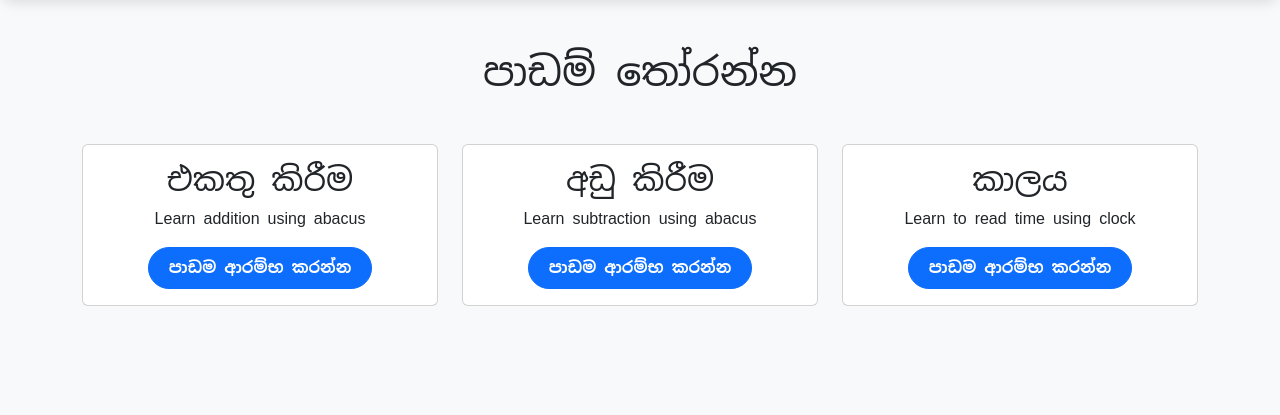
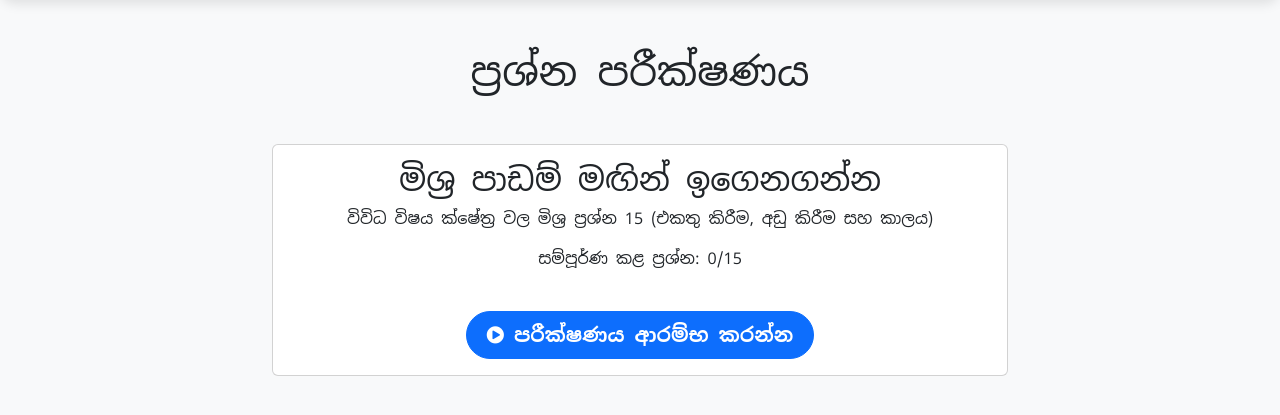
Before and after one commit to mayurasandakalum/kinesthetic-app, a Flask app: page /user-home in a window 1280 px wide. Shown: the part 71-486 px from the top of the page. Run offline with Flask 3, Linux system fonts and the light colour scheme; the visitor is signed in with stand-in values (Sample User, id 1); data that the repository does not hold is empty; some libraries are stand-ins or nearby versions.

Commit message:
Update quiz templates and models for mixed questions functionality; enhance progress tracking and user feedback

```diff
--- a/kinesthetic/models.py
+++ b/kinesthetic/models.py
@@ -87,6 +87,8 @@ class QuizProfile:
         self._user = None  # Cache for user object
         self.completed_lessons = []
         self.current_lesson_attempts = 0
+        self.mixed_quiz_completed = False  # To track if the mixed quiz is completed
+        self.subject_counts = {}  # To track how many questions from each subject have been shown
 
     @staticmethod
     def get_by_user_id(user_id):
@@ -101,6 +103,8 @@ class QuizProfile:
             )
             profile.completed_lessons = data.get("completed_lessons", [])
             profile.current_lesson_attempts = data.get("current_lesson_attempts", 0)
+            profile.mixed_quiz_completed = data.get("mixed_quiz_completed", False)
+            profile.subject_counts = data.get("subject_counts", {})
             return profile
         return None
 
@@ -112,6 +116,8 @@ class QuizProfile:
             "modified": self.modified,
             "completed_lessons": self.completed_lessons,
             "current_lesson_attempts": self.current_lesson_attempts,
+            "mixed_quiz_completed": self.mixed_quiz_completed,
+            "subject_counts": self.subject_counts,
         }
         db.collection("kinesthetic_profiles").document(str(self.user_id)).set(data)
 
--- a/kinesthetic/routes.py
+++ b/kinesthetic/routes.py
@@ -79,24 +79,9 @@ def play():
         kinesthetic_profile = QuizProfile(user_id=current_user.id)
         kinesthetic_profile.save()
 
-    subject = request.args.get("subject", Subject.ADDITION)
-
-    # Check if user has completed all lessons
-    if len(kinesthetic_profile.completed_lessons) == len(Subject.CHOICES):
+    # Check if user has completed all 15 questions
+    if kinesthetic_profile.mixed_quiz_completed:
         return render_template("kinesthetic/all_lessons_completed.html")
-
-    # Check if current subject is completed and redirect to next subject
-    if subject in kinesthetic_profile.completed_lessons:
-        next_subject = None
-        for s, _ in Subject.CHOICES:
-            if s not in kinesthetic_profile.completed_lessons:
-                next_subject = s
-                break
-        if next_subject:
-            return redirect(
-                url_for("kinesthetic.lesson_instructions", subject=next_subject)
-            )
-        return redirect(url_for("kinesthetic.leaderboard"))
 
     # Handle POST request for answering questions
     if request.method == "POST":
@@ -196,47 +181,71 @@ def play():
         return redirect(url_for("kinesthetic.play", subject=subject))
 
     # Handle GET request
-    # Get 5 random questions for the current subject
+    # Get all available questions for all subjects
     questions_ref = (
         db.collection("questions")
-        .where("subject", "==", subject)
         .where("is_published", "==", True)
         .get()
     )
-    available_questions = [Question.from_doc(q) for q in questions_ref]
+    all_available_questions = [Question.from_doc(q) for q in questions_ref]
 
-    if not available_questions:
-        flash("No questions available for this subject.", "warning")
+    # Check if there are any questions available
+    if not all_available_questions:
+        flash("No questions available.", "warning")
         return redirect(url_for("kinesthetic.user_home"))
 
-    # Add default value for remaining_questions
-    remaining_questions = 5 - (kinesthetic_profile.current_lesson_attempts or 0)
+    # Add default value for remaining_questions (out of 15 total)
+    total_questions = 15
+    remaining_questions = total_questions - (kinesthetic_profile.current_lesson_attempts or 0)
 
-    if kinesthetic_profile.current_lesson_attempts >= 5:
-        kinesthetic_profile.completed_lessons.append(subject)
-        kinesthetic_profile.current_lesson_attempts = 0
+    if kinesthetic_profile.current_lesson_attempts >= total_questions:
+        kinesthetic_profile.mixed_quiz_completed = True
         kinesthetic_profile.save()
-
-        # Find next subject
-        next_subject = None
-        for s, _ in Subject.CHOICES:
-            if s not in kinesthetic_profile.completed_lessons:
-                next_subject = s
-                break
-
-        if next_subject:
-            return redirect(
-                url_for("kinesthetic.lesson_instructions", subject=next_subject)
-            )
         return redirect(url_for("kinesthetic.leaderboard"))
 
-    # Select a random question
-    question = random.choice(available_questions)
+    # Group questions by subject to ensure we pick a good mix
+    questions_by_subject = {}
+    for question in all_available_questions:
+        if question.subject not in questions_by_subject:
+            questions_by_subject[question.subject] = []
+        questions_by_subject[question.subject].append(question)
+
+    # Select a random question, trying to balance subjects
+    available_subjects = list(questions_by_subject.keys())
+
+    # If we've already seen questions from this profile, try to pick
+    # from subjects we've seen less often
+    subject_counts = kinesthetic_profile.subject_counts if hasattr(kinesthetic_profile, 'subject_counts') else {}
+
+    # Default to a random subject if we can't determine which one to pick
+    if not available_subjects:
+        flash("No subjects have available questions.", "warning")
+        return redirect(url_for("kinesthetic.user_home"))
+
+    # Try to pick the subject with the lowest count
+    min_count = float('inf')
+    selected_subject = random.choice(available_subjects)
+
+    for subject in available_subjects:
+        count = subject_counts.get(subject, 0)
+        if count < min_count and questions_by_subject[subject]:
+            min_count = count
+            selected_subject = subject
+
+    # Now get a random question from the selected subject
+    question = random.choice(questions_by_subject[selected_subject])
+
+    # Update the subject counts for this profile
+    if not hasattr(kinesthetic_profile, 'subject_counts'):
+        kinesthetic_profile.subject_counts = {}
+
+    kinesthetic_profile.subject_counts[selected_subject] = kinesthetic_profile.subject_counts.get(selected_subject, 0) + 1
+    kinesthetic_profile.save()
 
     return render_template(
         "kinesthetic/play.html",
         question=question,
-        subject=subject,
+        subject=selected_subject,  # Pass the subject for the current question
         remaining_questions=remaining_questions,
     )
 
@@ -732,7 +741,7 @@ def process_all_answers():
         "success": True,
         "results": [],
         "subject": subject,
-        "redirect_url": url_for("kinesthetic.play", subject=subject)
+        "redirect_url": url_for("kinesthetic.play")  # No subject needed for mixed quiz
     }
 
     total_points = 0
@@ -835,12 +844,12 @@ def process_all_answers():
         # Update attempts counter (this counts as one attempt regardless of sub-questions)
         kinesthetic_profile.current_lesson_attempts += 1
 
-        # Check if lesson is complete
-        subject = request.args.get("subject", Subject.ADDITION)
-        if kinesthetic_profile.current_lesson_attempts >= 5:
-            kinesthetic_profile.completed_lessons.append(subject)
-            kinesthetic_profile.current_lesson_attempts = 0
-            response_data["lesson_completed"] = True
+        # Check if all questions are complete (15 total)
+        total_questions = 15
+        if kinesthetic_profile.current_lesson_attempts >= total_questions:
+            kinesthetic_profile.mixed_quiz_completed = True
+            response_data["quiz_completed"] = True
+            response_data["redirect_url"] = url_for("kinesthetic.leaderboard")
 
         kinesthetic_profile.save()
 
--- a/templates/kinesthetic/play.html
+++ b/templates/kinesthetic/play.html
@@ -36,16 +36,16 @@
     <!-- Progress indicator with modern style -->
     <div class="progress-container">
       <div class="progress-outer">
-        <div class="progress-inner" style="width: {{ ((5 - (remaining_questions or 5)) * 20) }}%">
+        <div class="progress-inner" style="width: {{ ((15 - (remaining_questions or 15)) * 100 / 15) }}%">
           <div class="progress-shine"></div>
         </div>
       </div>
-      <div class="progress-text">{{ 5 - (remaining_questions or 5) }}/5 Questions</div>
+      <div class="progress-text">{{ 15 - (remaining_questions or 15) }}/15 Questions</div>
     </div>
 
     <div class="alert">
       <i class="fa fa-info-circle"></i>
-      <span class="alert-text">තව ප්‍රශ්න {{ remaining_questions or 5 }} යි</span>
+      <span class="alert-text">තව ප්‍රශ්න {{ remaining_questions or 15 }} යි</span>
     </div>
 
     <div class="question-content">
--- a/templates/kinesthetic/user_home.html
+++ b/templates/kinesthetic/user_home.html
@@ -1,57 +1,34 @@
 {% extends "base.html" %}
-{% block title %}Let's Quiz | Choose Lesson{% endblock %}
+{% block title %}Let's Quiz | Mixed Questions{% endblock %}
 
 {% block content %}
 <div class="container py-5">
-    <h1 class="text-center mb-5">පාඩම් තෝරන්න</h1>
+    <h1 class="text-center mb-5">ප්‍රශ්න පරීක්ෂණය</h1>
 
-    <div class="row justify-content-center g-4">
-        <div class="col-md-4">
-            <div class="card h-100">
+    <div class="row justify-content-center">
+        <div class="col-md-8">
+            <div class="card">
                 <div class="card-body text-center">
-                    <h2 class="card-title">එකතු කිරීම</h2>
-                    {% if kinesthetic_profile and 'addition' in kinesthetic_profile.completed_lessons %}
-                    <p class="card-text text-success">Completed</p>
+                    <h2 class="card-title">මිශ්‍ර පාඩම් මඟින් ඉගෙනගන්න</h2>
+                    <p class="card-text">විවිධ විෂය ක්ෂේත්‍ර වල මිශ්‍ර ප්‍රශ්න 15 (එකතු කිරීම, අඩු කිරීම සහ කාලය)</p>
+
+                    {% if kinesthetic_profile and kinesthetic_profile.mixed_quiz_completed %}
+                    <p class="card-text text-success">සම්පූර්ණයි! ඔබේ ලකුණු: {{ kinesthetic_profile.total_score }}</p>
+                    <a href="{{ url_for('kinesthetic.leaderboard') }}" class="btn btn-primary">
+                        ප්‍රතිඵල බලන්න
+                    </a>
                     {% else %}
-                    <p class="card-text">Learn addition using abacus</p>
+                    <p class="card-text">සම්පූර්ණ කළ ප්‍රශ්න:
+                        {% if kinesthetic_profile %}
+                        {{ kinesthetic_profile.current_lesson_attempts }}/15
+                        {% else %}
+                        0/15
+                        {% endif %}
+                    </p>
+                    <a href="{{ url_for('kinesthetic.play') }}" class="btn btn-primary btn-lg">
+                        <i class="fa fa-play-circle"></i> පරීක්ෂණය ආරම්භ කරන්න
+                    </a>
                     {% endif %}
-                    <a href="{{ url_for('kinesthetic.lesson_instructions', subject='addition') }}"
-                        class="btn btn-primary">
-                        පාඩම ආරම්භ කරන්න
-                    </a>
-                </div>
-            </div>
-        </div>
-
-        <div class="col-md-4">
-            <div class="card h-100">
-                <div class="card-body text-center">
-                    <h2 class="card-title">අඩු කිරීම</h2>
-                    {% if kinesthetic_profile and 'subtraction' in kinesthetic_profile.completed_lessons %}
-                    <p class="card-text text-success">Completed</p>
-                    {% else %}
-                    <p class="card-text">Learn subtraction using abacus</p>
-                    {% endif %}
-                    <a href="{{ url_for('kinesthetic.lesson_instructions', subject='subtraction') }}"
-                        class="btn btn-primary">
-                        පාඩම ආරම්භ කරන්න
-                    </a>
-                </div>
-            </div>
-        </div>
-
-        <div class="col-md-4">
-            <div class="card h-100">
-                <div class="card-body text-center">
-                    <h2 class="card-title">කාලය</h2>
-                    {% if kinesthetic_profile and 'time' in kinesthetic_profile.completed_lessons %}
-                    <p class="card-text text-success">Completed</p>
-                    {% else %}
-                    <p class="card-text">Learn to read time using clock</p>
-                    {% endif %}
-                    <a href="{{ url_for('kinesthetic.lesson_instructions', subject='time') }}" class="btn btn-primary">
-                        පාඩම ආරම්භ කරන්න
-                    </a>
                 </div>
             </div>
         </div>
```
Also changed, not shown: templates/kinesthetic/all_lessons_completed.html (+9 -2 lines).
